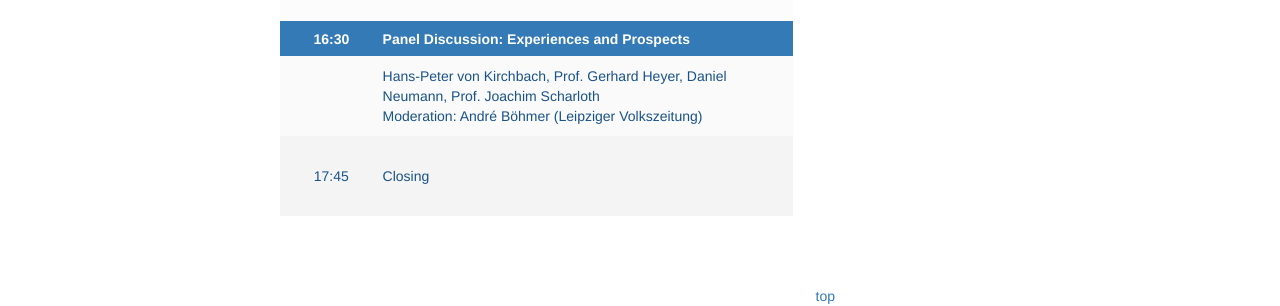
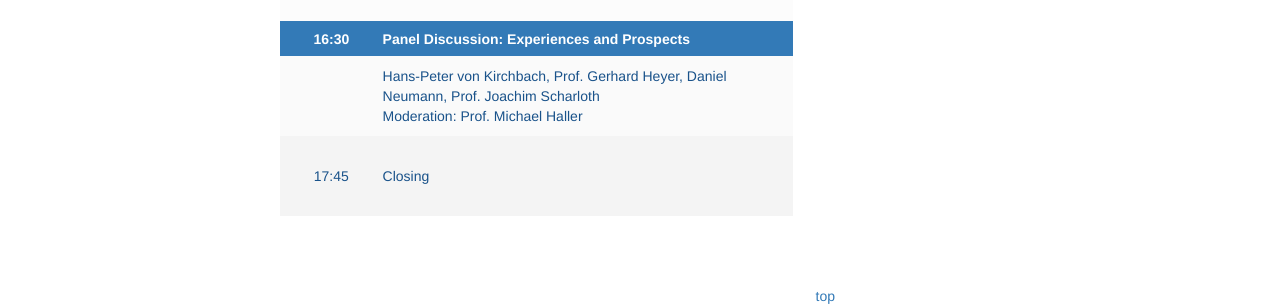
Before and after one commit to susedev/test, a Jekyll site: the page built from programme.html, in a window 1280 px wide and 900 px high, scrolled down 1869 px. Shown: the part 152-458 px from the top of the window. Built offline with Jekyll 4.4.1, drawn with Linux system fonts in a browser that asks for light colours; nearby versions of some CDN libraries.

Commit message:
Update programme.html

```diff
--- a/programme.html
+++ b/programme.html
@@ -134,7 +134,7 @@ language: en
 		</tr>
 		<tr>
 			<td style="background-color: rgb(250, 250, 250); border-color: rgb(255, 255, 255); text-align: center; vertical-align: middle; width: 100px; height: 80px;">&nbsp;</td>
-			<td style="background-color: rgb(250, 250, 250); border-color: rgb(255, 255, 255); text-align: left; vertical-align: middle; width: 400px; height: 80px;"><a href="{{ site.base_url }}/titles-and-speakers.html#Scharloth"><span style="color:#19528A;">Hans-Peter von Kirchbach, Prof. Gerhard Heyer, Daniel Neumann, Prof. Joachim Scharloth <br />Moderation: André Böhmer (Leipziger Volkszeitung)</span></a></td>
+			<td style="background-color: rgb(250, 250, 250); border-color: rgb(255, 255, 255); text-align: left; vertical-align: middle; width: 400px; height: 80px;"><a href="{{ site.base_url }}/titles-and-speakers.html#Scharloth"><span style="color:#19528A;">Hans-Peter von Kirchbach, Prof. Gerhard Heyer, Daniel Neumann, Prof. Joachim Scharloth <br />Moderation: Prof. Michael Haller</span></a></td>
 		</tr>
 		<tr>
 			<td style="background-color: rgb(244, 244, 244); border-color: rgb(255, 255, 255); text-align: center; vertical-align: middle; width: 100px; height: 80px;"><span style="color:#19528A;">17:45</span></td>
```
